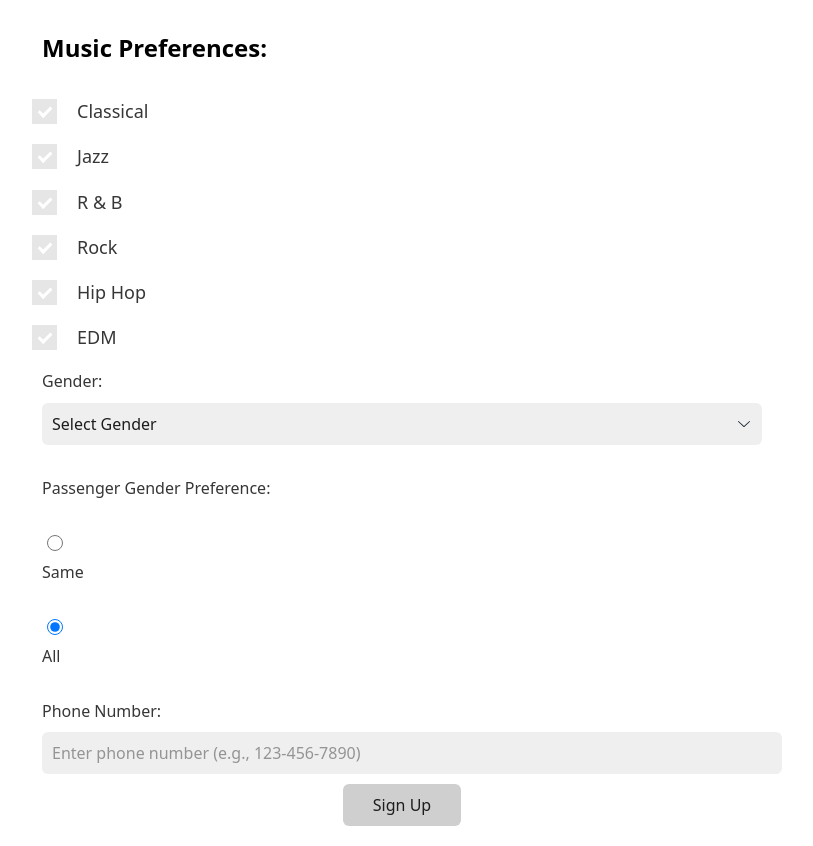
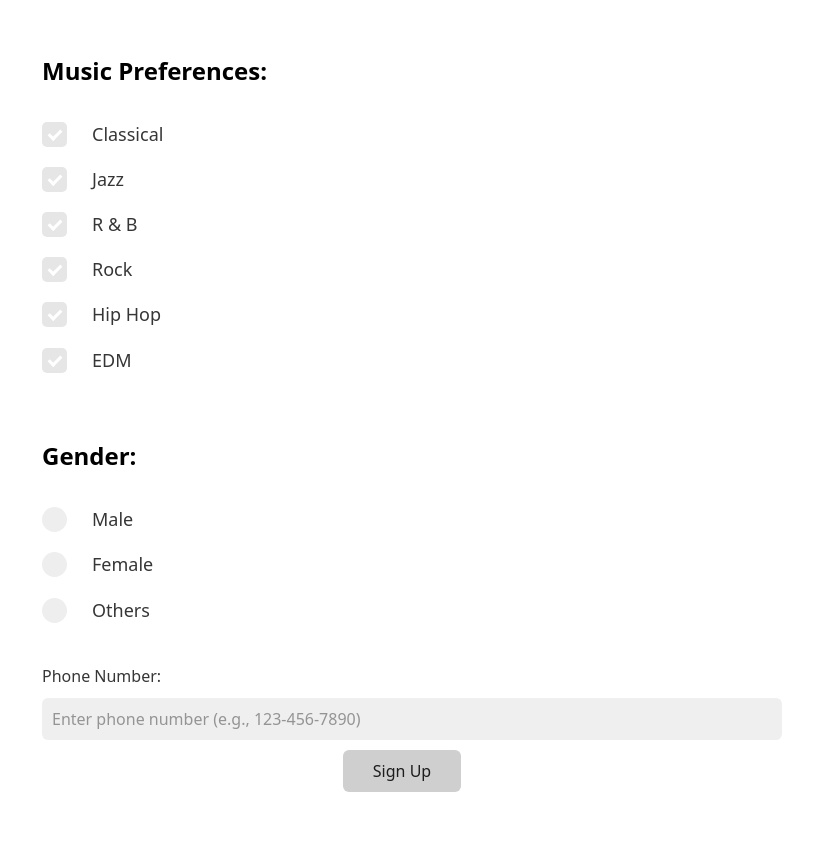
Before and after one commit to EkamNatt/SCUBER, a website built with Vite: page driver-signup.html in a window 1280 px wide. Shown: the part 1299-2145 px from the top of the page, without its empty margins (238-1051 px from the left). After the commit the page ends 2111 px from the top, so only its background shows below. Built offline with nearby package versions, Linux system fonts and the light colour scheme.

Commit message:
custom radio button; checkbox round edge and animation tweak

```diff
--- a/Custom_CheckBox.css
+++ b/CSS/CheckBox.css
@@ -2,7 +2,7 @@
 .custom_checkbox {
     display: block;
     position: relative;
-    padding-left: 35px;
+    padding-left: 50px;
     margin-bottom: 20px;
     cursor: pointer;
     font-size: 18px;
@@ -10,7 +10,10 @@
     -moz-user-select: none;
     -ms-user-select: none;
     user-select: none;
+    width: auto;
 }
+
+
 
 /* Hide the browser's default checkbox */
 .custom_checkbox input {
@@ -22,39 +25,41 @@
 }
 
 /* Create a custom checkbox */
-.checkmark {
+.custom_checkbox .checkmark {
     position: absolute;
     top: 0;
-    left: -10px;
+    left: 0;
     height: 25px;
     width: 25px;
     background-color: #e6e6e6;
+    border-radius: 5px;
 }
 
 /* On mouse-over, add a grey background color */
 .custom_checkbox:hover input ~ .checkmark {
     background-color: #969696;
+    transition-duration: 0.5s;
 }
 
 /* on mouse click down */
 .custom_checkbox:active:hover input ~ .checkmark {
     translate: 0 5px;
-    transition-duration: 0.5s;
+    transition-duration: 0.01s;
 }
 
 /* When the checkbox is checked, add a blue background */
 .custom_checkbox input:checked ~ .checkmark {
     background-color: #2196F3;
     scale: 1.25;
-    transition-duration: 1s;
+    transition-duration: 0.5s;
 }
 .custom_checkbox input:not(:checked) ~ .checkmark {
     scale: 1;
-    transition-duration: 1s;
+    transition-duration: 0.5s;
 }
 
 /* Create the checkmark / indicator */
-.checkmark:after {
+.custom_checkbox .checkmark:after {
     content: "";
     position: absolute;
     display: block;
@@ -76,9 +81,8 @@
     height: 10px;
     border: solid white;
     border-width: 0 3px 3px 0;
-    -webkit-transform: rotate(45deg);
     -ms-transform: rotate(45deg);
     transform: rotate(45deg);
     opacity: 100%;
-    transition-duration: 1s;
+    transition-duration: 0.5s;
 }
--- /dev/null
+++ b/CSS/RadioButton.css
@@ -0,0 +1,79 @@
+/* Customize the label (the custom_radiobutton) */
+.custom_radiobutton {
+    display: block;
+    position: relative;
+    padding-left: 50px;
+    margin-bottom: 20px;
+    cursor: pointer;
+    font-size: 18px;
+    -webkit-user-select: none;
+    -moz-user-select: none;
+    -ms-user-select: none;
+    user-select: none;
+}
+
+/* Hide the browser's default radio button */
+.custom_radiobutton input {
+    position: absolute;
+    opacity: 0;
+    cursor: pointer;
+    height: 0;
+    width: 0;
+}
+
+/* Create a custom radio button */
+.custom_radiobutton .checkmark {
+    position: absolute;
+    top: 0;
+    left: 0;
+    height: 25px;
+    width: 25px;
+    background-color: #eee;
+    border-radius: 50%;
+}
+
+/* On mouse hover, add a grey background color */
+.custom_radiobutton:hover input ~ .checkmark {
+    background-color: #969696;
+    transition-duration: 0.5s;
+}
+.custom_radiobutton:not(:hover) input ~ .checkmark {
+    scale: 1;
+    transition-duration: 0.5s;
+}
+
+/* on mouse click down */
+.custom_radiobutton:active:hover input ~ .checkmark {
+    translate: 0 5px;
+    transition-duration: 0.01s;
+}
+
+/* When the radio button is checked, add a blue background */
+.custom_radiobutton input:checked ~ .checkmark {
+    background-color: #2196F3;
+    scale: 125%;
+    transition-duration: 0.5s;
+}
+
+/* Create the indicator (the dot/circle - hidden when not checked) */
+.custom_radiobutton .checkmark:after {
+    content: "";
+    position: absolute;
+    display: none;
+}
+
+/* Show the indicator (dot/circle) when checked */
+.custom_radiobutton input:checked ~ .checkmark:after {
+    display: block;
+}
+
+/* Style the indicator (dot/circle) */
+.custom_radiobutton .checkmark:after {
+    /*top: 9px;
+    left: 9px;
+    width: 8px;
+    height: 8px;
+    border-radius: 100%;
+    scale: 150%;
+    background: white;*/
+}
--- a/driver-signup.html
+++ b/driver-signup.html
@@ -1,11 +1,13 @@
 <!DOCTYPE html>
-<html>
+<html lang="en">
 <head>
 	<title>Driver Sign Up</title>
 
 	<!-- Water CSS Light Theme -->
 	<link rel="stylesheet" href="https://cdn.jsdelivr.net/npm/water.css@2/out/light.css">
-	<link rel="stylesheet" href="Custom_CheckBox.css">
+	<link rel="stylesheet" href="CSS/CheckBox.css">
+	<link rel="stylesheet" href="CSS/RadioButton.css">
+
 
 	<style>
     body {
@@ -36,12 +38,6 @@
     form button {
       display: block;
       margin: 0 auto;
-    }
-
-    .radio-group,
-    .selector-group {
-      display: flex;
-      align-items: center;
     }
 
     .radio-group input[type="radio"],
@@ -125,6 +121,7 @@
 	</div>
 
 	<br>
+	<br>
 
 	<h2>Schedule:</h2>
 	<h4>Note that the final matched time may have up to half an hour difference</h4>
@@ -133,7 +130,7 @@
 
 	<div id="scheduleContainer">
     <div class="scheduleItem">
-      <label for="scheduleMonday">Monday:</label>
+      <label for="scheduleMonday"> Monday: </label>
       <input type="text" id="scheduleMonday" placeholder="Enter pickup time (e.g., 09:00 AM)" pattern="^(0[0-9]|1[0-2]):[0-5][0-9] (AM|PM)$" required>
       <span class="error-message"></span>
     </div>
@@ -192,21 +189,26 @@
 		<span class="checkmark"></span>
 	</label>
 
+	<br>
 
+	<h2> Gender: </h2>
 
-	<label for="gender">Gender:</label>
-	<select id="gender" required>
-    <option value="">Select Gender</option>
-    <option value="Male">Male</option>
-    <option value="Female">Female</option>
-    <option value="Other">Other</option>
-	</select><br>
+	<br>
 
-	<label>Passenger Gender Preference:</label><br>
-	<input type="radio" id="genderPreferenceSame" name="genderPreference" value="Same">
-	<label for="genderPreferenceSame">Same</label><br>
-	<input type="radio" id="genderPreferenceAll" name="genderPreference" value="All" checked>
-	<label for="genderPreferenceAll">All</label><br>
+	<label class="custom_radiobutton"> Male
+		<input type="radio" name="r" id="male">
+		<span class="checkmark"></span>
+	</label>
+	<label class="custom_radiobutton"> Female
+		<input type="radio" name="r">
+		<span class="checkmark"></span>
+	</label>
+	<label class="custom_radiobutton"> Others
+		<input type="radio" name="r">
+		<span class="checkmark"></span>
+	</label>
+
+	<br>
 
 	<div class="phoneNumberItem">
     <label for="phoneNumber">Phone Number:</label>
--- a/main.js
+++ b/main.js
@@ -1,4 +1,4 @@
-import './style.css'
+import './CSS/style.css'
 import javascriptLogo from './javascript.svg'
 import viteLogo from '/vite.svg'
 import { setupCounter } from './counter.js'
```
Also changed, not shown: CSS/style.css (renamed from style.css).
